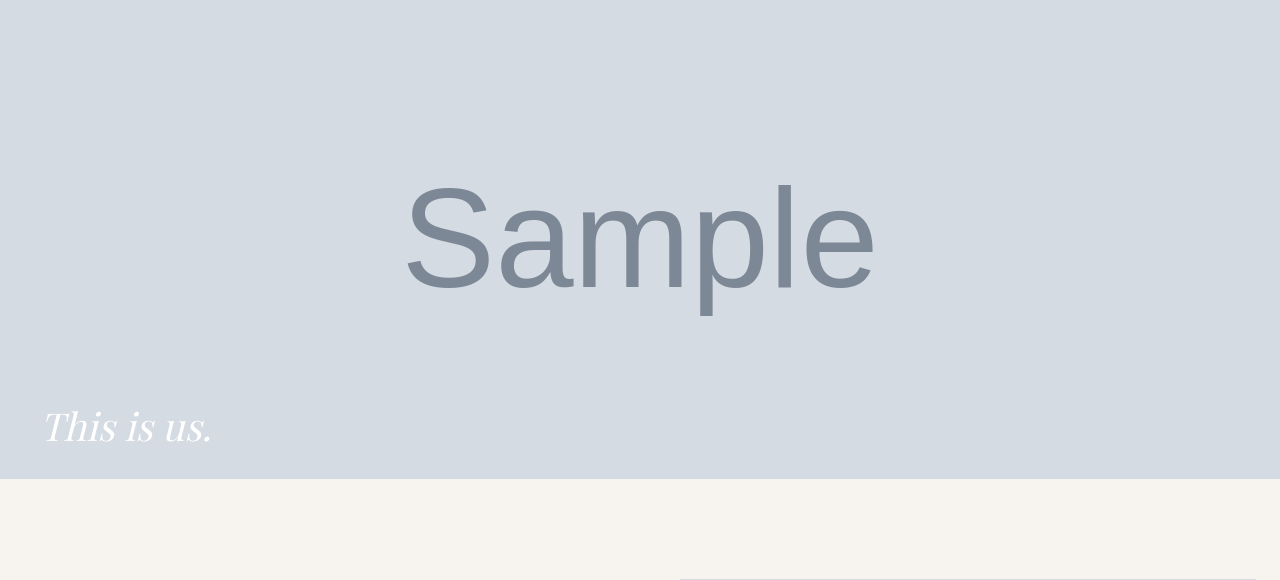
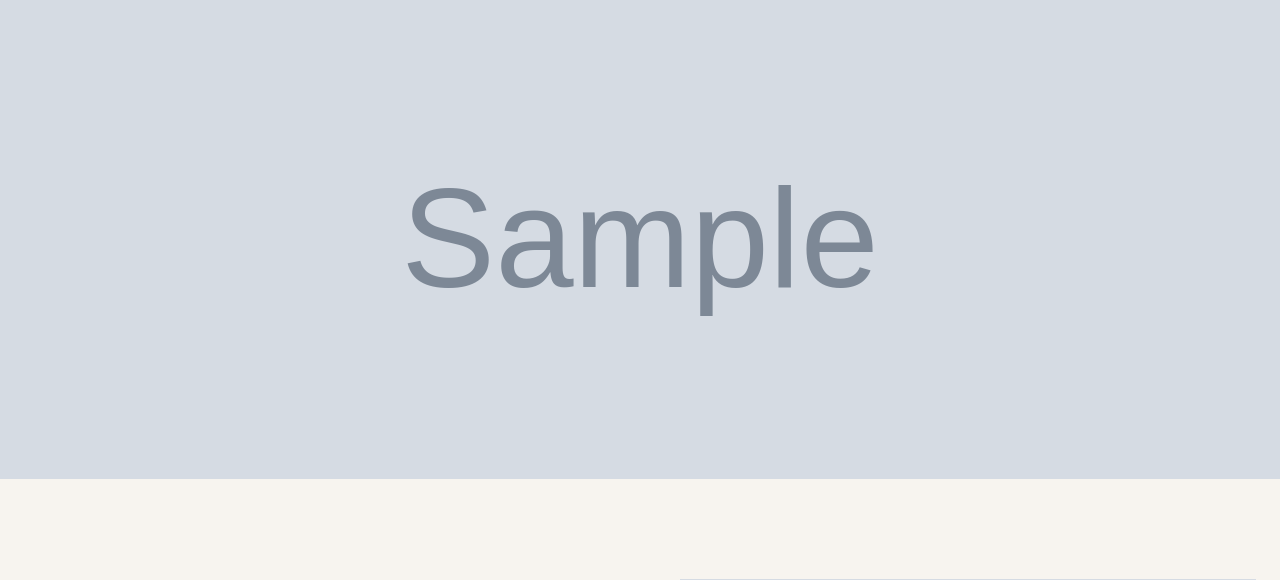
Before and after one commit to AbdullahhMurad/SkyKeysProperties, a FastAPI app: template templates/about.html in a window 1280 px wide. Shown: the part 133-713 px from the top of the page. Run offline with FastAPI, Linux system fonts and the light colour scheme; the template is opened without the code that fills it: most values are stand-ins (such as "Sample title", 1, 10 or a date in 2020); grey boxes marked "Sample" are stand-in pictures; parts of the project's set-up code (start-up, migrations or seed data) failed here and were passed over; some web fonts are replaced.

Commit message:
Removed the This is us header in the about page

```diff
--- a/templates/about.html
+++ b/templates/about.html
@@ -15,7 +15,7 @@
          style="width:100%; height:60vh; object-fit:cover; display:block;" />
   {% endif %}
   <div style="position:absolute; bottom:32px; left:40px;">
-    <h2 style="color:#fff; font-style:italic; font-size:clamp(1.6rem,3vw,2.6rem);">This is us.</h2>
+    <!-- <h2 style="color:#fff; font-style:italic; font-size:clamp(1.6rem,3vw,2.6rem);">This is us.</h2> -->
   </div>
 </div>
 
```
